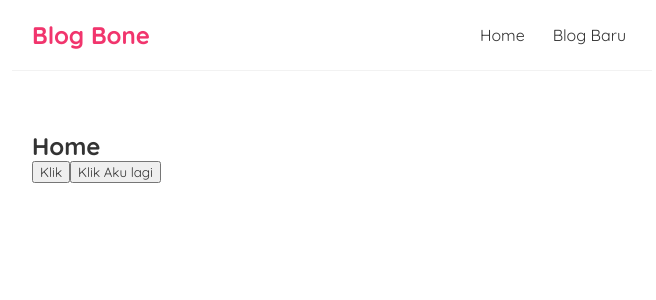
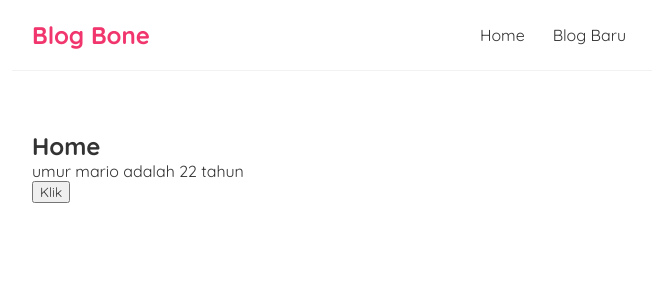
Before and after one commit to KonferensiHantuProject/practice-react, a React (Create React App) app: page / in a window 1280 px wide. Shown: the top 300 px of the page, without its empty margins (308-964 px from the left). Built offline with nearby package versions, Linux system fonts and the light colour scheme.

Commit message:
Using useState for reactive value

```diff
--- a/src/Home.js
+++ b/src/Home.js
@@ -1,20 +1,20 @@
+import { useState  } from "react";
+
 const Home = () => {
+    // let name = 'Anto';
+    const [name, setName] = useState('mario')
+    const [age, setAge] = useState(22)
 
-    const handleclick = (e) => {
-        console.log('Halo Bone', e)
-    }
-
-    const handleclickAgain = (nama, e) => {
-        console.log('Halo ' + nama, e.target)
+    const handleclick = () => {
+        setName('Luigi');
+        setAge(35);
     }
 
     return (
         <div className="home">
             <h2>Home</h2>
+            <p>umur {name} adalah {age} tahun</p>
             <button onClick={handleclick}>Klik</button>
-            <button onClick={(e) => {
-                handleclickAgain('mario', e)
-            }}>Klik Aku lagi</button>
         </div>
     );
 }
```
